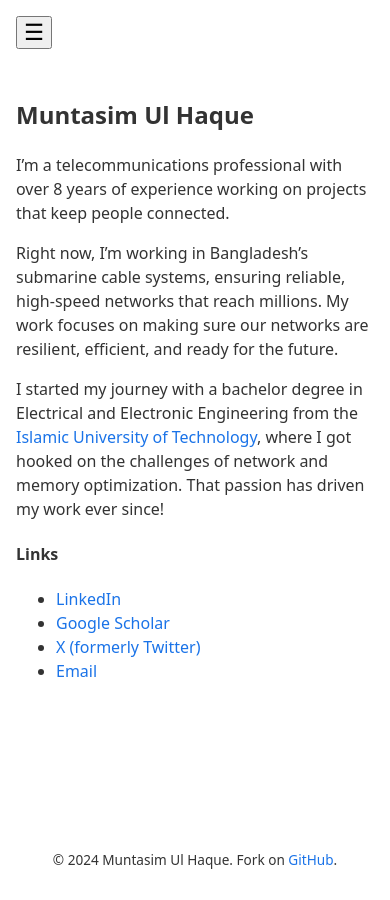
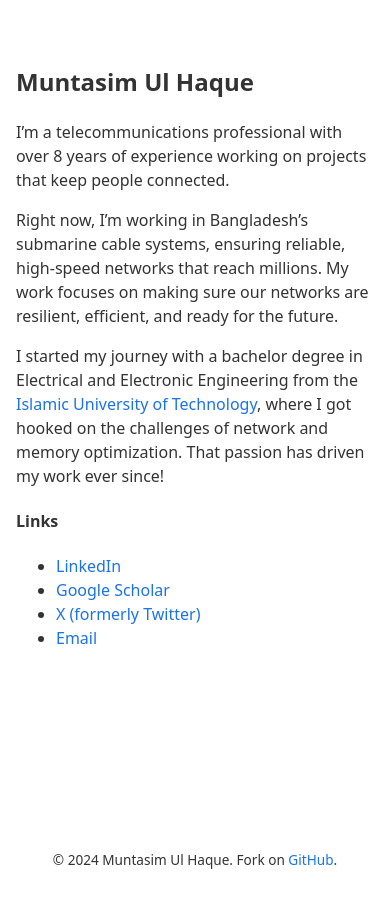
Before and after one commit to muntasimulhaque/muntasimulhaque.github.io, a Jekyll site: the page built from index.md, in a window 390 px wide. Built offline with Jekyll 4.4.1, drawn with Linux system fonts in a browser that asks for light colours; our own code applies the rules of GitHub Pages for plain Markdown files.

Commit message:
Update main.css

```diff
--- a/assets/css/main.css
+++ b/assets/css/main.css
@@ -215,10 +215,6 @@ footer {
         width: 100%;
     }
 
-    .menu-toggle {
-        display: block;
-    }
-
     nav {
         display: none;
         position: absolute;
```
